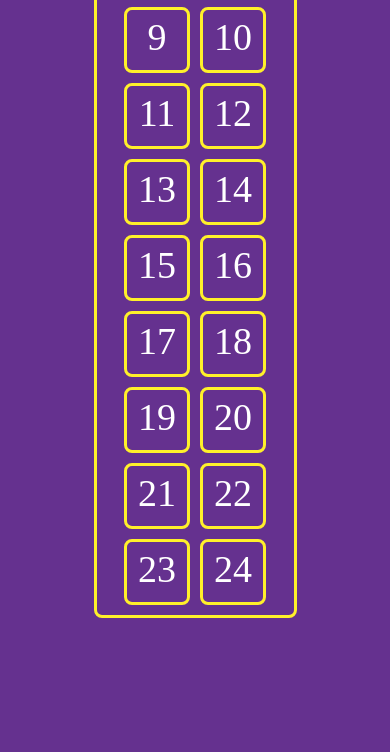
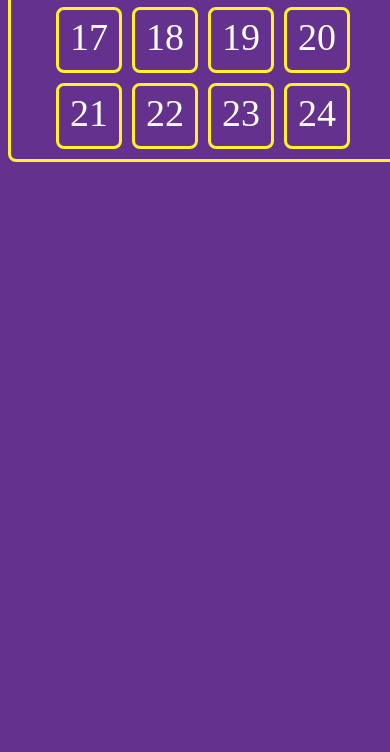
Before and after one commit to bergstromcbb/midterm_project, a plain HTML site: page index.html in a window 390 px wide. Shown: the part 704-1456 px from the top of the page. After the commit the page ends 1000 px from the top, so only its background shows below. Drawn offline with Linux system fonts and the light colour scheme.

Commit message:
media queries

```diff
--- a/stylesheet.css
+++ b/stylesheet.css
@@ -25,6 +25,7 @@ div {
 	margin: auto;
 	width: 50%;
 	height: 100%;
+
 	background-color: #65318f;
 }
 
@@ -39,3 +40,12 @@ div {
 #formextraControls {
 
 }
+
+	/*background-color: white;
+}*/
+
+@media only screen and (max-width: 700px) and (min-width: 200px){
+	#seatContainer{
+		width: 100%;
+}
+}
```
